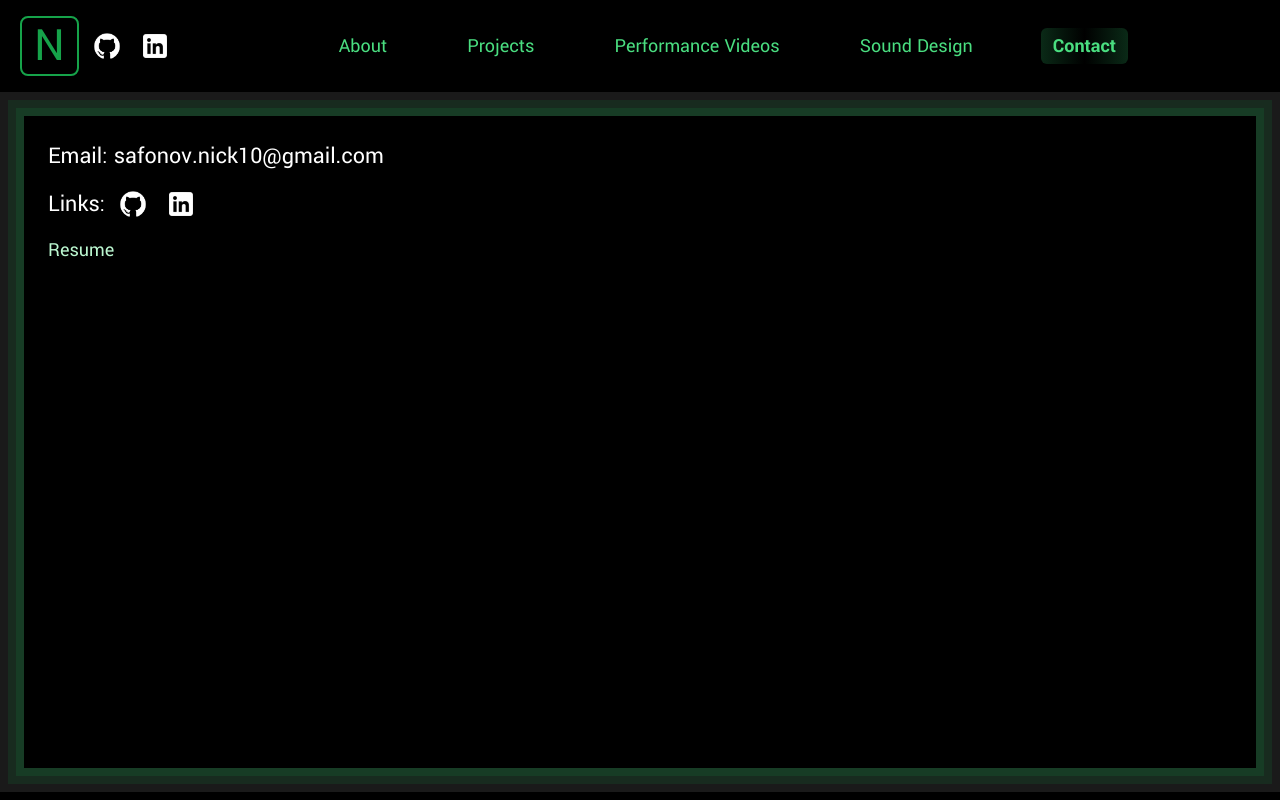
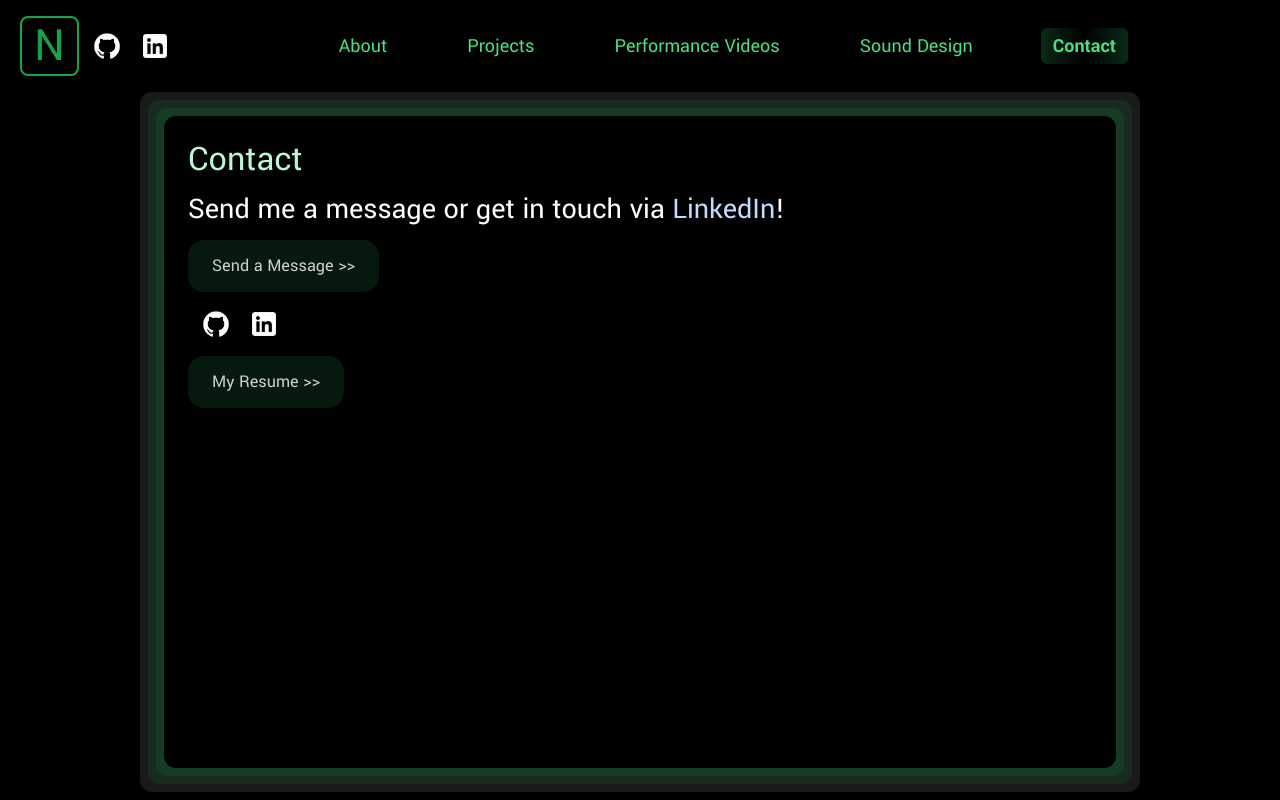
Before and after one commit to Vnovnick/personal-site, a React (Create React App) app: page /#/contact in a window 1280 px wide. Built offline with nearby package versions, Linux system fonts and the light colour scheme.

Commit message:
small updates to contact page

```diff
--- a/src/Components/Contact/Contact.tsx
+++ b/src/Components/Contact/Contact.tsx
@@ -4,16 +4,35 @@ import linkedIn from "../../Assets/images/linkedIn.png";
 
 export default function Contact() {
   return (
-    <div className="grid h-full max-h-[700px] w-full mx-auto max-w-[1440px] bg-black">
+    <div className="grid h-full max-h-[700px] w-full mx-auto max-w-[1000px] bg-black">
       <div className="grid col-start-1 row-start-1">
-        <div className="col-start-1 row-start-1 bg-white/10" />
-        <div className="col-start-1 row-start-1 bg-green-900/30 m-2" />
-        <div className="col-start-1 row-start-1 bg-green-800/30 m-4" />
-        <div className="col-start-1 row-start-1 bg-black m-6 pt-6 pl-6">
-          <p className="text-white text-2xl">Email: safonov.nick10@gmail.com</p>
-          <div className="flex items-center my-3">
-            <p className="text-white text-2xl">Links: </p>
-            <div className="flex">
+        <div className="col-start-1 row-start-1 bg-white/10 rounded-xl" />
+        <div className="col-start-1 row-start-1 bg-green-900/30 m-2 rounded-xl" />
+        <div className="col-start-1 row-start-1 bg-green-800/30 m-4 rounded-xl" />
+        <div className="col-start-1 row-start-1 bg-black m-6 pt-6 pl-6 rounded-xl flex flex-col gap-3">
+          <p className="text-green-200 text-4xl">Contact</p>
+          <p className="text-white text-3xl">
+            Send me a message or get in touch via{" "}
+            <a
+              href="https://www.linkedin.com/in/nicholas-safonov/"
+              target="_blank"
+              className="text-blue-200 hover:text-blue-400 transition-all duration-100"
+            >
+              LinkedIn
+            </a>
+            !
+          </p>
+          <div>
+            <a href="mailto: safonov.nick10@gmail.com">
+              <div className="text-white/80 hover:text-white text-lg py-3 px-6 bg-green-900/30 group hover:bg-green-900/50 rounded-2xl transition-all duration-100 w-fit">
+                Send a Message{" "}
+                <span className="pl-0 group-hover:pl-2 transition-all duration-100">
+                  {">"}
+                  {">"}
+                </span>
+              </div>
+            </a>
+            <div className="flex mt-3">
               <a
                 href="https://github.com/Vnovnick"
                 className="grid place-items-center group"
@@ -41,11 +60,16 @@ export default function Contact() {
             </div>
           </div>
           <a
-            className="text-green-200 hover:text-green-300 text-xl"
             href="https://drive.google.com/file/d/1SFLxL2B9wNtQq56UctmMKEGAvC60fL26/view?usp=sharing"
             target="_blank"
           >
-            Resume
+            <div className="text-white/80 hover:text-white text-lg py-3 px-6 bg-green-900/30 group hover:bg-green-900/50 rounded-2xl transition-all duration-100 w-fit">
+              My Resume{" "}
+              <span className="pl-0 group-hover:pl-2 transition-all duration-100">
+                {">"}
+                {">"}
+              </span>
+            </div>
           </a>
         </div>
       </div>
--- a/src/Components/Navigation/NavigationBar.scss
+++ /dev/null
@@ -1,8 +0,0 @@
-@keyframes link-animation {
-    0% {background-position: right;}
-    100% {background-position: left;}
-}
-
-.side-link:hover{
-    animation: link-animation 1s;
-}
--- a/src/Components/Portfolio/Portfolio.tsx
+++ b/src/Components/Portfolio/Portfolio.tsx
@@ -2,10 +2,36 @@ import React from "react";
 import runGif from "./assets/runTracker.gif";
 import discordVid from "./assets/discordGif.gif";
 import ProjectInfoDisplay from "./ProjectInfoDisplay";
+import personalSiteImg from "./assets/personalSite.png";
 
 export default function Portfolio() {
   return (
     <div className="flex flex-col gap-8 m-auto w-full max-w-[1440px] py-5 px-3">
+      <ProjectInfoDisplay
+        gif={personalSiteImg}
+        link="https://github.com/Vnovnick/personal-site"
+        gifAlt="Personal Site screenshot"
+        containerClassName="bg-green-900/30"
+        titleClassName="text-green-100"
+        gifClassName="bg-black"
+        gifbgClassName="bg-green-100/40"
+        descriptionClassName="hover:bg-green-300/10 bg-green-100/10"
+        descriptionFields={{
+          duration: "August - December 2022 (v1) | November 2023 (v2)",
+          title: "This Site!",
+          description:
+            "Single-page React application that utilizes both the Strava and Spotify APIs to show the songs a user has listened to over the course of a run. Once the user is logged in, they will have collapsible timelines of their song data as well as a display of their last 10 activities.",
+          skills: [
+            "TypeScript",
+            "JavaScript",
+            "React",
+            "React Router",
+            "Git",
+            "GitHub Pages",
+          ],
+        }}
+        skillPillClassName="bg-green-500/30 text-green-200"
+      />
       <ProjectInfoDisplay
         gif={discordVid}
         link="https://github.com/Vnovnick/apex_discord_bot"
@@ -13,7 +39,7 @@ export default function Portfolio() {
         containerClassName="bg-[#7289da]/20"
         gifClassName="bg-[#36393e]"
         gifbgClassName="bg-[#7289da]"
-        descriptionClassName="hover:bg-[#7289da]/20 bg-[#7289da]/10"
+        descriptionClassName="hover:bg-[#3d3ce2]/10 bg-[#7289da]/10"
         titleClassName="text-[#7289da]"
         descriptionFields={{
           duration: "Dec 2022 - Feb 2023",
@@ -39,12 +65,12 @@ export default function Portfolio() {
         titleClassName="text-amber-100"
         gifClassName="bg-[#ffeecc]"
         gifbgClassName="bg-amber-100/40"
-        descriptionClassName="hover:bg-amber-100/20 bg-amber-100/10"
+        descriptionClassName="hover:bg-amber-300/10 bg-amber-100/10"
         descriptionFields={{
           duration: "May - June 2022",
           title: "Run Tracker",
           description:
-            "Single-page React application that utilizes both the Strava and Spotify APIs to show the songs a user has listened to over the course of a run.",
+            "Single-page React application that utilizes both the Strava and Spotify APIs to show the songs a user has listened to over the course of a run. Once the user is logged in, they will have collapsible timelines of their song data as well as a display of their last 10 activities.",
           skills: ["JavaScript", "React", "Strava API", "Spotify API", "Git"],
         }}
         skillPillClassName="text-white bg-amber-200/30"
```
Also changed, not shown: src/Components/Navigation/NavigationBar.tsx (+0 -35 lines), src/App.scss (deleted), src/Components/Portfolio/assets/personalSite.png (added).
